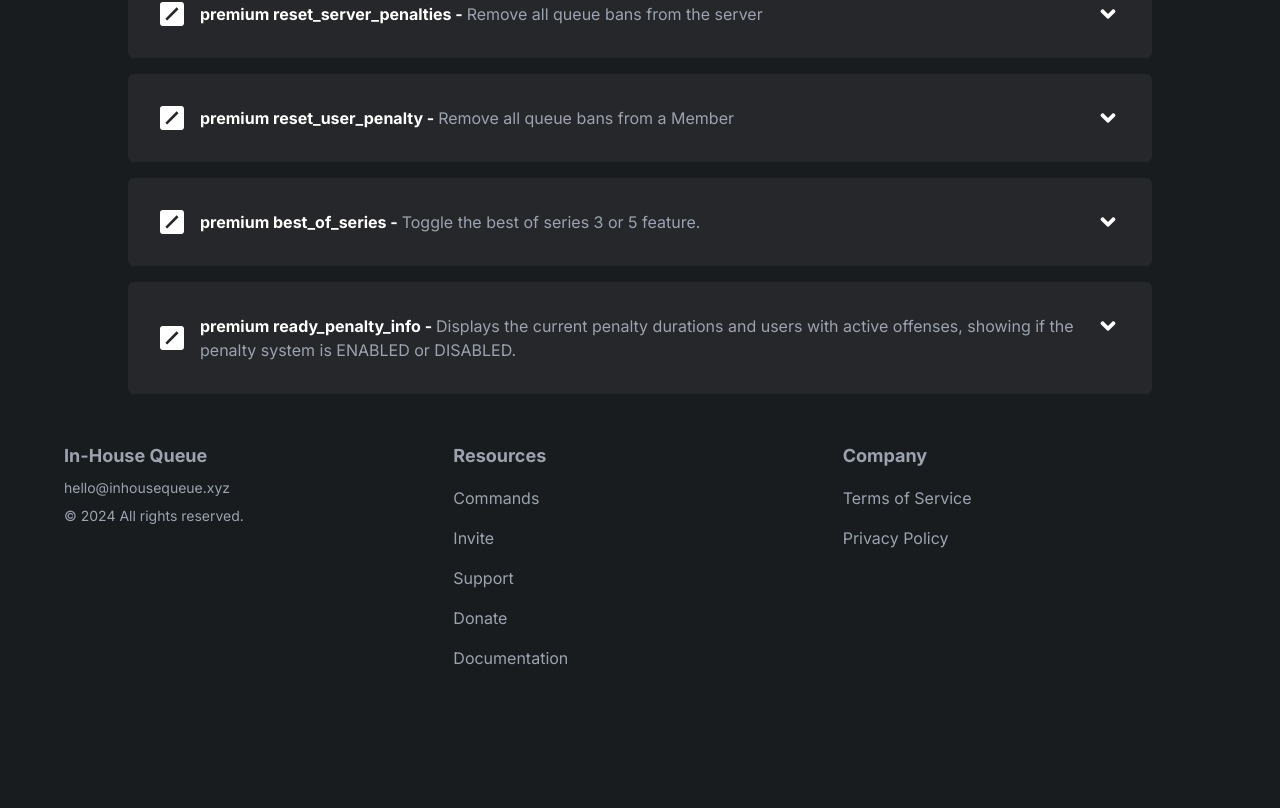
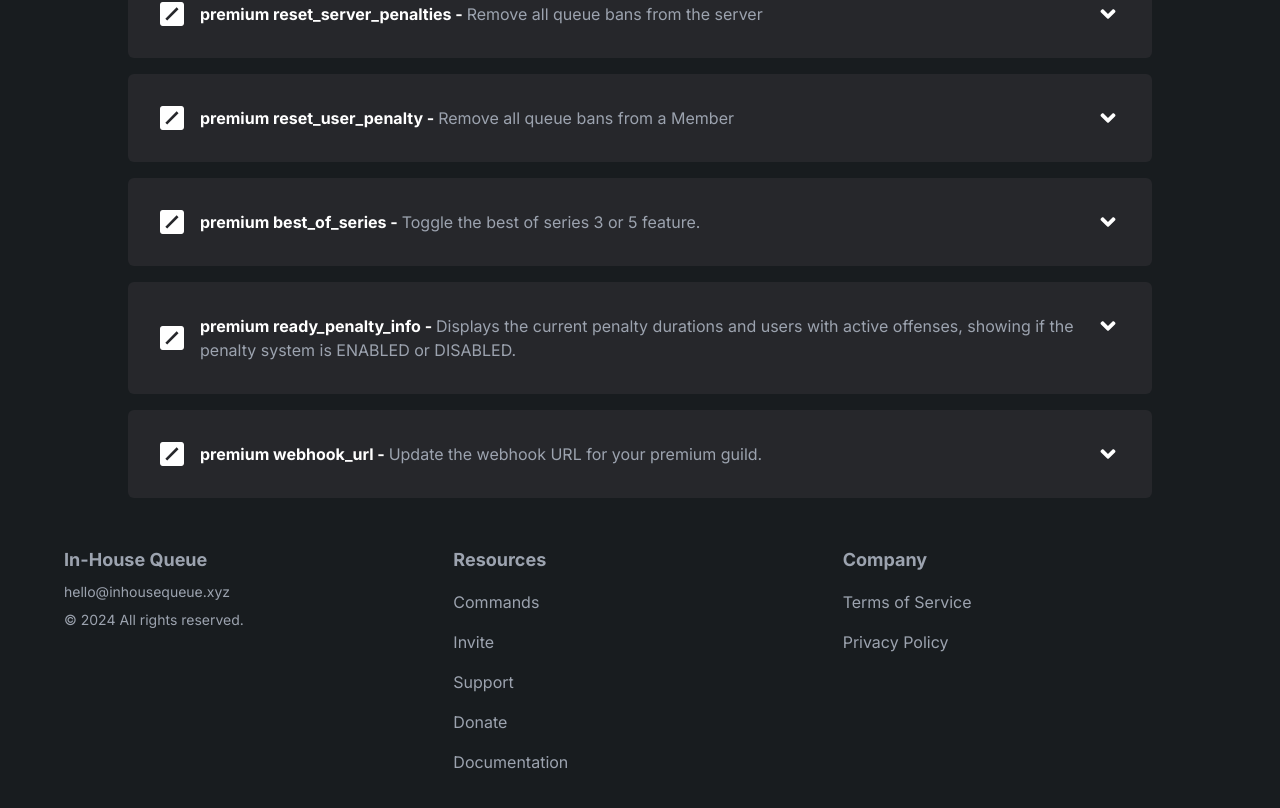
Before and after one commit to ItzDerock/InHouseQueue-site, a Next.js app: page /commands in a window 1280 px wide. Shown: the part 11132-11940 px from the top of the page. Before the commit the page ends 11850 px from the top, so only its background shows below. Built offline with nearby package versions, Linux system fonts and the light colour scheme.

Commit message:
feat: add webhook url command (#122)

```diff
--- a/src/data/commands.ts
+++ b/src/data/commands.ts
@@ -1211,6 +1211,18 @@ const commands = [
     "/premium ready_penalty_info"
   ]
  },
+ {
+  "name": "premium webhook_url",
+  "type": "Premium",
+  "description": "Update the webhook URL for your premium guild.",
+  "usage": [
+    "/premium webhook_url [url]"
+  ],
+  "examples": [
+    "/premium webhook_url https://example.com/webhook"
+  ]
+ },
+
 
 //   {
 //     "name": "hero",
```
